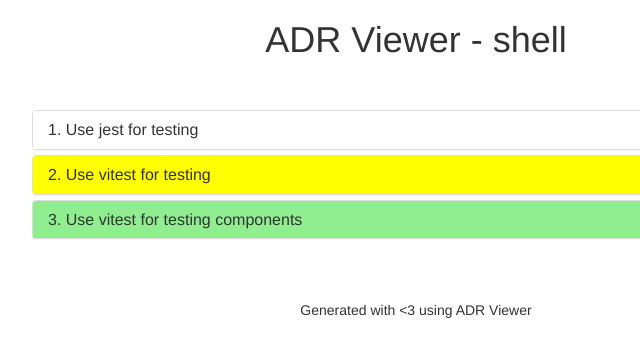
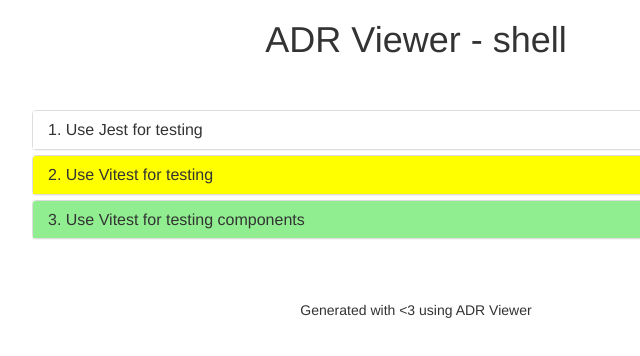
Before and after one commit to Catchpowle/adr, a plain HTML site: page index.html in a window 1280 px wide. Shown: the full height of the page, 224-864 px from the left. Drawn offline with nearby package versions, Linux system fonts and the light colour scheme.

Commit message:
Add docs

```diff
--- a/index.html
+++ b/index.html
@@ -70,7 +70,7 @@
             <div class="panel panel-default">
                 <div class="panel-heading adr-unknown">
                     <h4 class="panel-title">
-                        <a data-toggle="collapse" href="#collapse0">1. Use jest for testing</a>
+                        <a data-toggle="collapse" href="#collapse0">1. Use Jest for testing</a>
 
 
                         <i class="adr-icon fas fa-fw fa-question"></i>
@@ -79,10 +79,10 @@
                     </h4>
                 </div>
                 <div id="collapse0" class="panel-collapse collapse">
-                    <div class="panel-body"><h1>1. Use jest for testing</h1>
+                    <div class="panel-body"><h1>1. Use Jest for testing</h1>
 <p>Date: 2024-01-31</p>
 <h2>Status</h2>
-<p>Superceded by <a href="0002-use-vitest-for-testing.md">2. Use vitest for testing</a></p>
+<p>Superceded by <a href="0002-use-vitest-for-testing.md">2. Use Vitest for testing</a></p>
 <h2>Background</h2>
 <h3>Context</h3>
 <p>💡 <em>Give the reader a broad overview of the landscape in which the proposed change is being built.</em></p>
@@ -121,7 +121,7 @@
             <div class="panel panel-default">
                 <div class="panel-heading adr-amended">
                     <h4 class="panel-title">
-                        <a data-toggle="collapse" href="#collapse1">2. Use vitest for testing</a>
+                        <a data-toggle="collapse" href="#collapse1">2. Use Vitest for testing</a>
 
 
                         <i class="adr-icon fas fa-fw fa-arrow-down"></i>
@@ -130,12 +130,12 @@
                     </h4>
                 </div>
                 <div id="collapse1" class="panel-collapse collapse">
-                    <div class="panel-body"><h1>2. Use vitest for testing</h1>
+                    <div class="panel-body"><h1>2. Use Vitest for testing</h1>
 <p>Date: 2024-01-31</p>
 <h2>Status</h2>
 <p>Accepted</p>
-<p>Supercedes <a href="0001-use-jest-for-testing.md">1. Use jest for testing</a></p>
-<p>Amended by <a href="0003-use-vitest-for-testing-components.md">3. Use vitest for testing components</a></p>
+<p>Supercedes <a href="0001-use-jest-for-testing.md">1. Use Jest for testing</a></p>
+<p>Amended by <a href="0003-use-vitest-for-testing-components.md">3. Use Vitest for testing components</a></p>
 <h2>Background</h2>
 <h3>Context</h3>
 <p>💡 <em>Give the reader a broad overview of the landscape in which the proposed change is being built.</em></p>
@@ -174,7 +174,7 @@
             <div class="panel panel-default">
                 <div class="panel-heading adr-accepted">
                     <h4 class="panel-title">
-                        <a data-toggle="collapse" href="#collapse2">3. Use vitest for testing components</a>
+                        <a data-toggle="collapse" href="#collapse2">3. Use Vitest for testing components</a>
 
 
                         <i class="adr-icon fas fa-fw fa-check"></i>
@@ -183,11 +183,11 @@
                     </h4>
                 </div>
                 <div id="collapse2" class="panel-collapse collapse">
-                    <div class="panel-body"><h1>3. Use vitest for testing components</h1>
+                    <div class="panel-body"><h1>3. Use Vitest for testing components</h1>
 <p>Date: 2024-01-31</p>
 <h2>Status</h2>
 <p>Accepted</p>
-<p>Amends <a href="0002-use-vitest-for-testing.md">2. Use vitest for testing</a></p>
+<p>Amends <a href="0002-use-vitest-for-testing.md">2. Use Vitest for testing</a></p>
 <h2>Background</h2>
 <h3>Context</h3>
 <p>💡 <em>Give the reader a broad overview of the landscape in which the proposed change is being built.</em></p>
```
Also changed, not shown: 3 other files.
